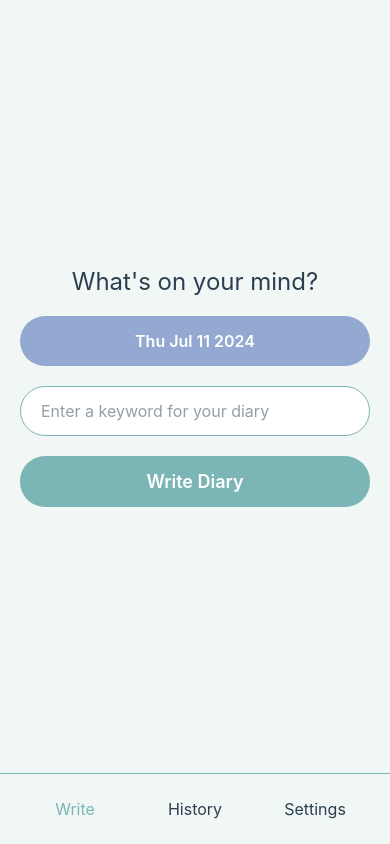
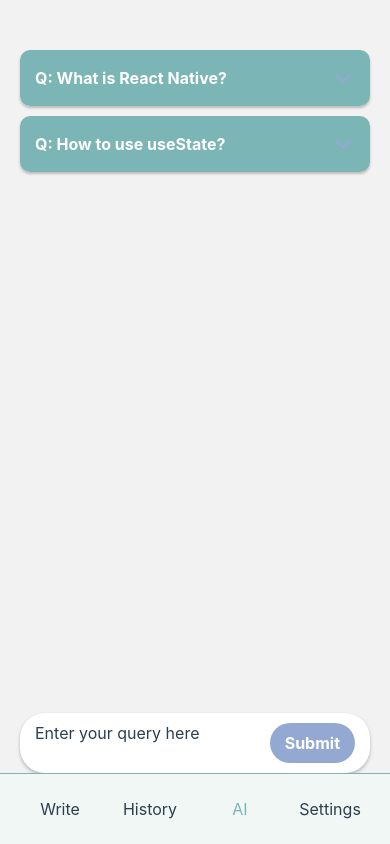
Before and after one commit to skyc5423/DiaryApp, a React Native app: screen /AI in a window 390 px wide. Built offline with nearby package versions, Linux system fonts and the light colour scheme.

Commit message:
added AI querying tab

```diff
--- a/App.js
+++ b/App.js
@@ -5,6 +5,7 @@ import { createBottomTabNavigator } from "@react-navigation/bottom-tabs";
 import { View, Text, TouchableOpacity } from "react-native";
 import WriteDiaryScreen from "./screens/WriteDiaryScreen";
 import HistoryScreen from "./screens/HistoryScreen";
+import AIQueryScreen from "./screens/AIQueryScreen";
 import SettingsScreen from "./screens/SettingsScreen";
 
 const Tab = createBottomTabNavigator();
@@ -81,6 +82,7 @@ export default function App() {
       >
         <Tab.Screen name="Write" component={WriteDiaryScreen} />
         <Tab.Screen name="History" component={HistoryScreen} />
+        <Tab.Screen name="AI" component={AIQueryScreen} />
         <Tab.Screen name="Settings" component={SettingsScreen} />
       </Tab.Navigator>
     </NavigationContainer>
--- a/package.json
+++ b/package.json
@@ -27,7 +27,8 @@
     "react-native-web": "~0.19.10",
     "react-dom": "18.2.0",
     "@expo/metro-runtime": "~3.2.1",
-    "@react-native-community/datetimepicker": "8.0.1"
+    "@react-native-community/datetimepicker": "8.0.1",
+    "@expo/vector-icons": "^14.0.2"
   },
   "devDependencies": {
     "@babel/core": "^7.20.0"
--- /dev/null
+++ b/screens/AIQueryScreen.js
@@ -0,0 +1,260 @@
+// screens/AIQueryScreen.js
+import React, { useState, useEffect } from "react";
+import {
+  View,
+  Text,
+  TextInput,
+  TouchableOpacity,
+  FlatList,
+  StyleSheet,
+  Alert,
+  KeyboardAvoidingView,
+  Platform,
+} from "react-native";
+import { Ionicons } from "@expo/vector-icons";
+
+const API_URL_RAG = "http://54.180.131.3:8000/rag";
+
+const COLORS = {
+  primary: "#7BB5B5",
+  secondary: "#F0F7F4",
+  text: "#2C3E50",
+  accent: "#93A9D1",
+  danger: "#E74C3C",
+};
+
+const QAItem = ({ item, onToggle, isExpanded }) => (
+  <View style={styles.qaItemContainer}>
+    <TouchableOpacity onPress={onToggle} style={styles.questionContainer}>
+      <Text
+        style={styles.questionText}
+        numberOfLines={isExpanded ? undefined : 2}
+      >
+        Q: {item.query}
+      </Text>
+      <Ionicons
+        name={isExpanded ? "chevron-up" : "chevron-down"}
+        size={24}
+        color={COLORS.accent}
+      />
+    </TouchableOpacity>
+    {isExpanded && (
+      <View style={styles.answerContainer}>
+        <Text style={styles.answerText}>A: {item.answer}</Text>
+      </View>
+    )}
+  </View>
+);
+
+const QAScreen = () => {
+  const [query, setQuery] = useState("");
+  const [qaList, setQAList] = useState([]);
+  const [isLoading, setIsLoading] = useState(false);
+  const [expandedId, setExpandedId] = useState(null);
+
+  useEffect(() => {
+    // Load past Q&As from local storage or database
+    loadPastQAs();
+  }, []);
+
+  const loadPastQAs = async () => {
+    // TODO: Implement loading from local storage or database
+    // For now, we'll use mock data
+    setQAList([
+      {
+        id: 1,
+        query: "What is React Native?",
+        answer: "React Native is a mobile app development framework...",
+      },
+      {
+        id: 2,
+        query: "How to use useState?",
+        answer:
+          "useState is a React hook that lets you add state to functional components...",
+      },
+    ]);
+  };
+
+  const handleSubmit = async () => {
+    if (!query.trim()) {
+      Alert.alert("Error", "Please enter a query");
+      return;
+    }
+
+    setIsLoading(true);
+    try {
+      const response = await fetch(API_URL_RAG, {
+        method: "POST",
+        headers: {
+          "Content-Type": "application/json",
+        },
+        body: JSON.stringify({
+          userId: 1, // TODO: Replace with actual user ID
+          query: query.trim(),
+        }),
+      });
+
+      const newQA = {
+        id: Date.now(), // Use a proper ID in production
+        query: query.trim(),
+        answer: response.data.answer,
+      };
+
+      setQAList((prevList) => [newQA, ...prevList]);
+      setExpandedId(newQA.id);
+      setQuery("");
+      Alert.alert("Response", response.data.answer);
+
+      // TODO: Save the new Q&A to local storage or database
+    } catch (error) {
+      console.error("Error submitting query:", error);
+      Alert.alert("Error", "Failed to get response. Please try again.");
+    } finally {
+      setIsLoading(false);
+    }
+  };
+
+  const toggleExpand = (id) => {
+    setExpandedId(expandedId === id ? null : id);
+  };
+
+  const renderQAItem = ({ item }) => (
+    <QAItem
+      item={item}
+      onToggle={() => toggleExpand(item.id)}
+      isExpanded={expandedId === item.id}
+    />
+  );
+
+  return (
+    <KeyboardAvoidingView
+      style={styles.container}
+      behavior={Platform.OS === "ios" ? "padding" : "height"}
+      keyboardVerticalOffset={100} // Adjust this value as needed
+    >
+      <FlatList
+        data={qaList}
+        renderItem={renderQAItem}
+        keyExtractor={(item) => item.id.toString()}
+        style={styles.list}
+        contentContainerStyle={styles.listContent}
+      />
+      <View style={styles.inputContainer}>
+        <TextInput
+          style={styles.input}
+          value={query}
+          onChangeText={setQuery}
+          placeholder="Enter your query here"
+          multiline
+        />
+        <TouchableOpacity
+          style={styles.submitButton}
+          onPress={handleSubmit}
+          disabled={isLoading}
+        >
+          <Text style={styles.submitButtonText}>
+            {isLoading ? "Submitting..." : "Submit"}
+          </Text>
+        </TouchableOpacity>
+      </View>
+    </KeyboardAvoidingView>
+  );
+};
+
+const styles = StyleSheet.create({
+  safeArea: {
+    flex: 1,
+    backgroundColor: COLORS.secondary,
+  },
+  container: {
+    flex: 1,
+    paddingTop: 40, // Increased top padding
+  },
+  list: {
+    flex: 1,
+  },
+  listContent: {
+    padding: 20,
+    paddingTop: 10, // Adjusted for the increased top padding in container
+  },
+  inputOuterContainer: {
+    paddingHorizontal: 20,
+    paddingBottom: 20,
+    paddingTop: 10,
+    backgroundColor: COLORS.secondary,
+  },
+  inputContainer: {
+    flexDirection: "row",
+    backgroundColor: "#fff",
+    borderRadius: 25, // Rounded corners
+    paddingHorizontal: 15,
+    paddingVertical: 10,
+    marginHorizontal: 20,
+    shadowColor: "#000",
+    shadowOffset: {
+      width: 0,
+      height: 2,
+    },
+    shadowOpacity: 0.25,
+    shadowRadius: 3.84,
+    elevation: 5,
+  },
+  input: {
+    flex: 1,
+    fontSize: 16,
+    color: COLORS.text,
+    maxHeight: 100,
+    paddingRight: 10,
+  },
+  submitButton: {
+    backgroundColor: COLORS.accent,
+    paddingHorizontal: 15,
+    paddingVertical: 10,
+    justifyContent: "center",
+    alignItems: "center",
+    borderRadius: 20,
+    alignSelf: "center",
+  },
+  submitButtonText: {
+    color: "#fff",
+    fontSize: 16,
+    fontWeight: "bold",
+  },
+  qaItemContainer: {
+    backgroundColor: "#fff",
+    borderRadius: 10,
+    marginBottom: 10,
+    overflow: "hidden",
+    shadowColor: "#000",
+    shadowOffset: {
+      width: 0,
+      height: 2,
+    },
+    shadowOpacity: 0.23,
+    shadowRadius: 2.62,
+    elevation: 4,
+  },
+  questionContainer: {
+    flexDirection: "row",
+    justifyContent: "space-between",
+    alignItems: "center",
+    padding: 15,
+    backgroundColor: COLORS.primary,
+  },
+  questionText: {
+    fontSize: 16,
+    fontWeight: "bold",
+    color: "#fff",
+    flex: 1,
+  },
+  answerContainer: {
+    padding: 15,
+  },
+  answerText: {
+    fontSize: 16,
+    color: COLORS.text,
+    lineHeight: 24,
+  },
+});
+
+export default QAScreen;
--- a/screens/WriteDiaryScreen.js
+++ b/screens/WriteDiaryScreen.js
@@ -20,7 +20,7 @@ const COLORS = {
   accent: "#93A9D1",
 };
 
-const API_URL = "http://54.180.131.3:8000/diaries";
+const API_URL_WRITE_DIARY = "http://54.180.131.3:8000/diaries";
 
 export default function WriteDiaryScreen() {
   const [keyword, setKeyword] = useState("");
@@ -48,7 +48,7 @@ export default function WriteDiaryScreen() {
         rawInput: keyword,
       };
 
-      const response = await fetch(API_URL, {
+      const response = await fetch(API_URL_WRITE_DIARY, {
         method: "POST",
         headers: {
           "Content-Type": "application/json",
```
Also changed, not shown: 1 other file (tests, documents, lock files or other folders).
